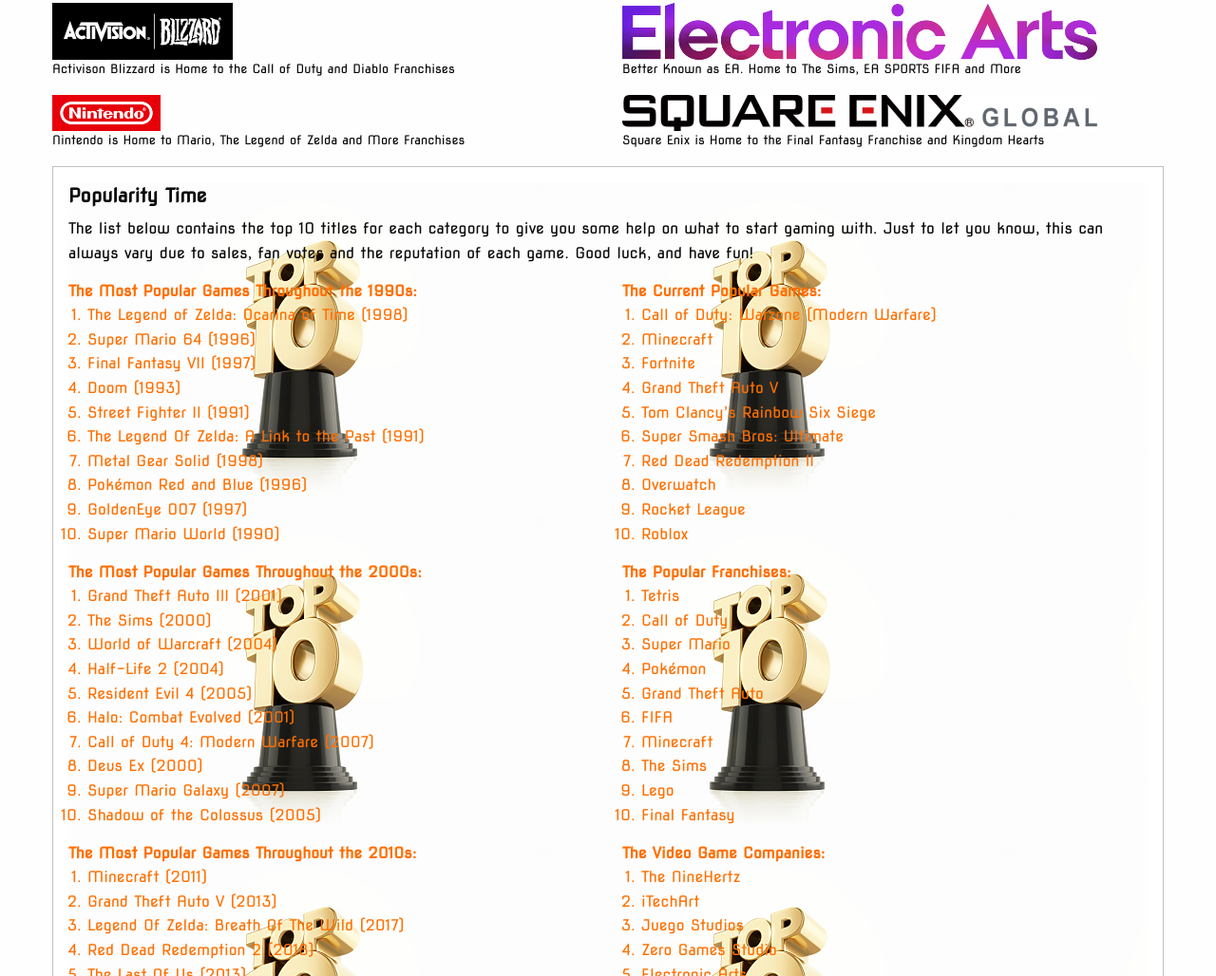
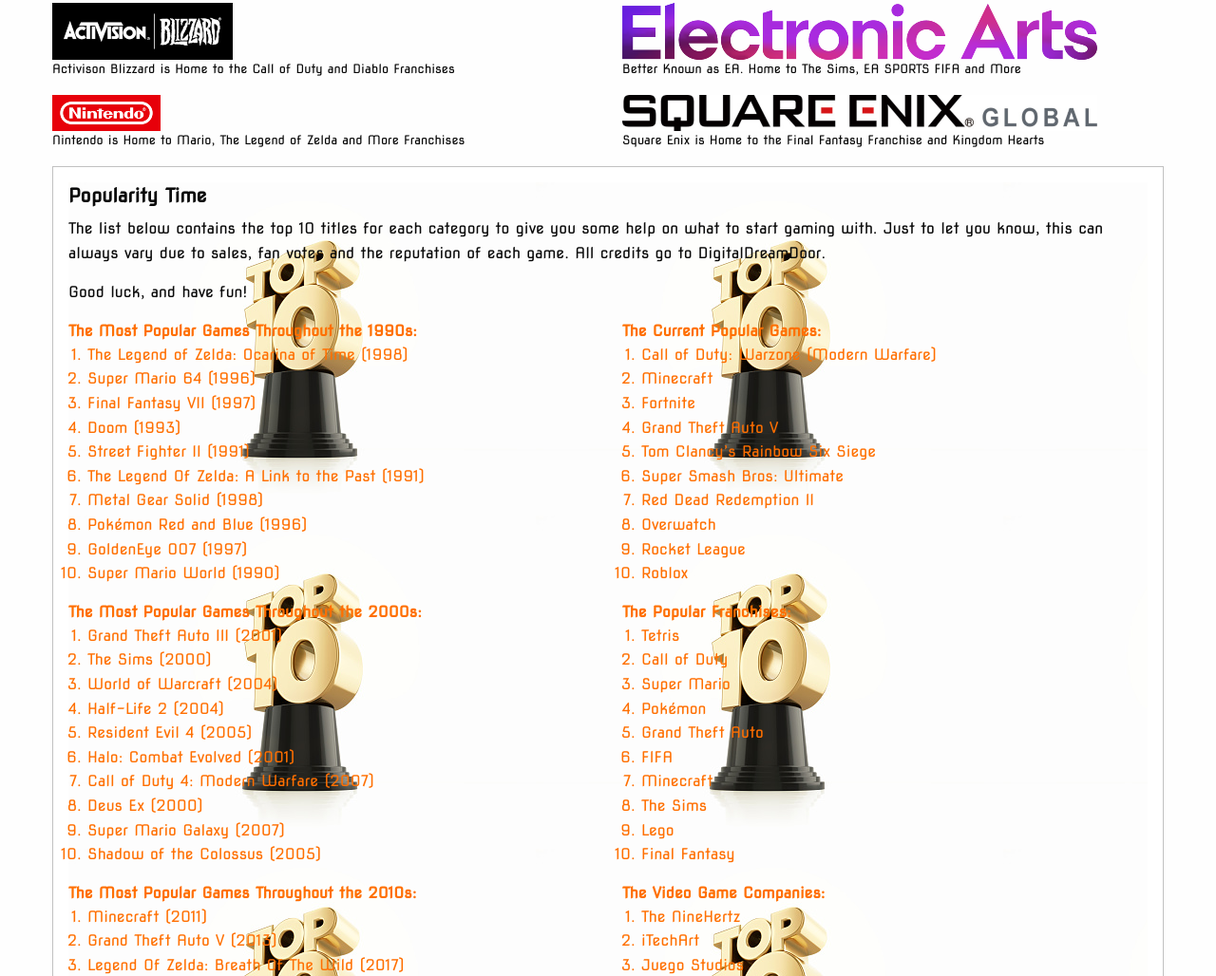
Before and after one commit to deenice25/J352, a plain HTML site: page THEFINALPROJECT/index.html in a window 1280 px wide. Shown: the part 4740-5768 px from the top of the page at 95% size. Drawn offline with Linux system fonts and the light colour scheme.

Commit message:
Update index.html

```diff
--- a/THEFINALPROJECT/index.html
+++ b/THEFINALPROJECT/index.html
@@ -264,7 +264,7 @@
 
           <h5>Companies in the Games Industry</h5>
 
-            <p>Without these people, where would we find games to play? They are valuable to the fans, and vice-versa because we all know that without us, the fans, the companies will not strive. </p>
+            <p>Without these people, where would we find games to play? They are valuable to the fans, and vice-versa because we all know that without us, the fans, the companies will not strive.</p>
 
             <p>They are the ones responsible for the games, their details, development, release date, trailers and so much more. Without their help, games would not be popular and lose relevancy.</p>
 
@@ -302,7 +302,9 @@
 
           <h5>Popularity Time</h5>
 
-            <p>The list below contains the top 10 titles for each category to give you some help on what to start gaming with. Just to let you know, this can always vary due to sales, fan votes and the reputation of each game. Good luck, and have fun!</p>
+            <p>The list below contains the top 10 titles for each category to give you some help on what to start gaming with. Just to let you know, this can always vary due to sales, fan votes and the reputation of each game. All credits go to DigitalDreamDoor.</p>
+
+            <p>Good luck, and have fun!</p>
 
 <!--The Lists Begin Here-->
 
```
